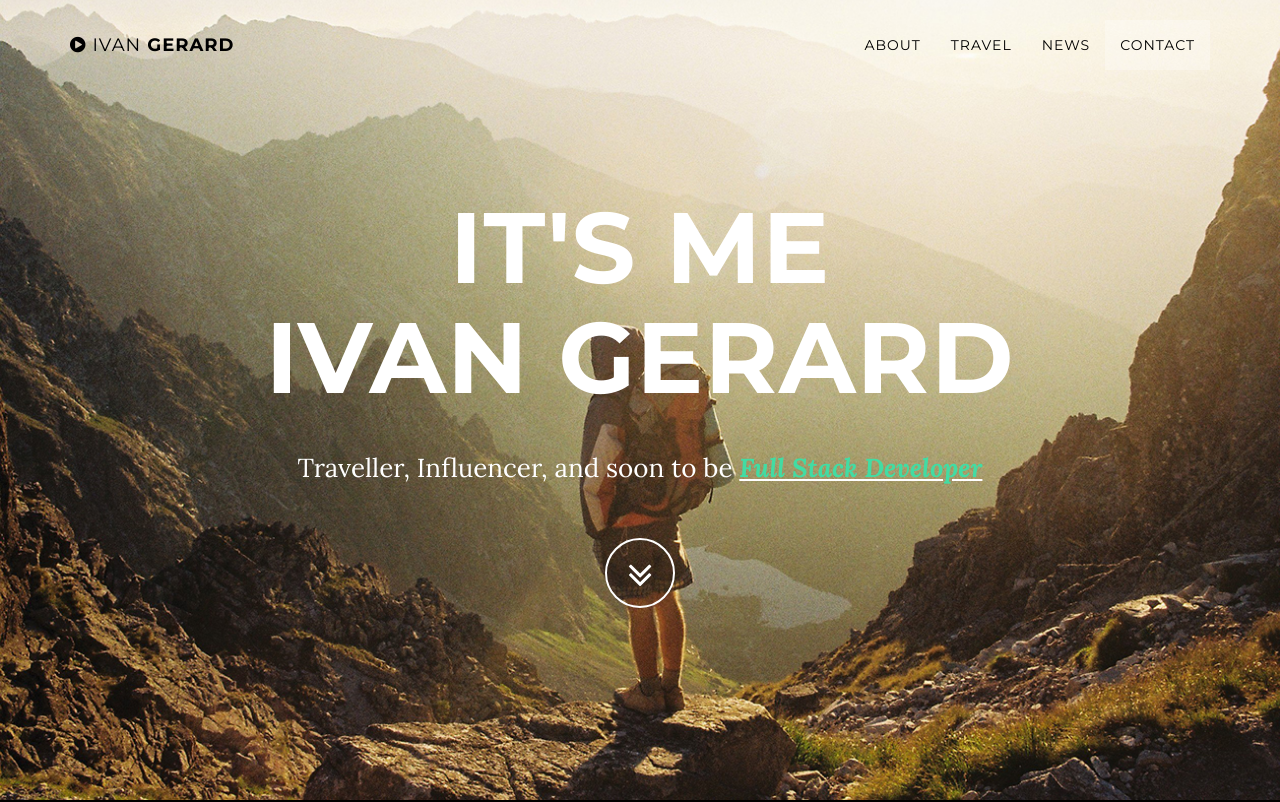
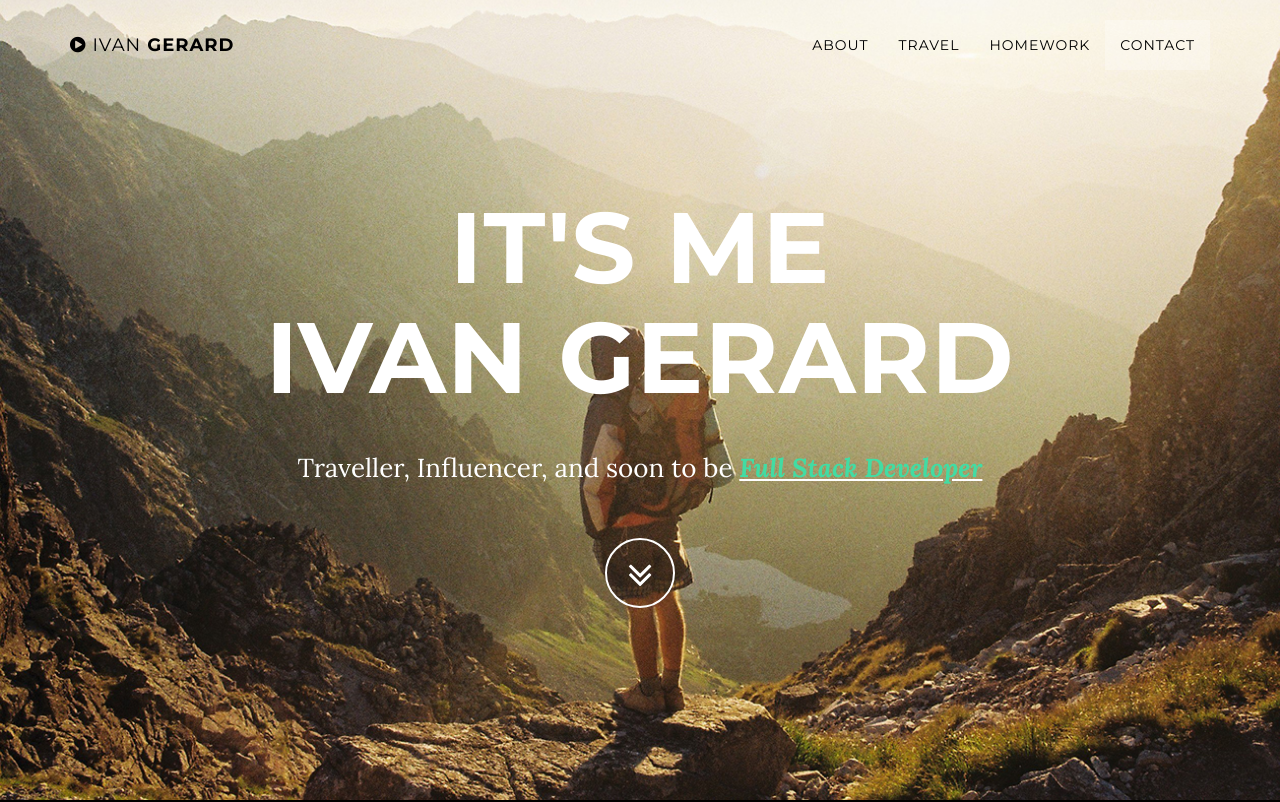
Before and after one commit to ivangerard/ivangerard.github.io, a plain HTML site: page index.html in a window 1280 px wide. Shown: the top 802 px of the page. Drawn offline with Linux system fonts and the light colour scheme; some packages are replaced by stand-ins of ours.

Commit message:
All done

```diff
--- a/index.html
+++ b/index.html
@@ -59,7 +59,7 @@
                         <a class="page-scroll" href="#travel">Travel</a>
                     </li>
                     <li>
-                        <a class="page-scroll" href="http://ivangerard.github.io/news/news.html">News</a>
+                        <a class="page-scroll" href="http://ivangerard.github.io/news/news.html">Homework</a>
                     </li>
                     <li>
                         <a class="page-scroll" href="#contact">Contact</a>
```
